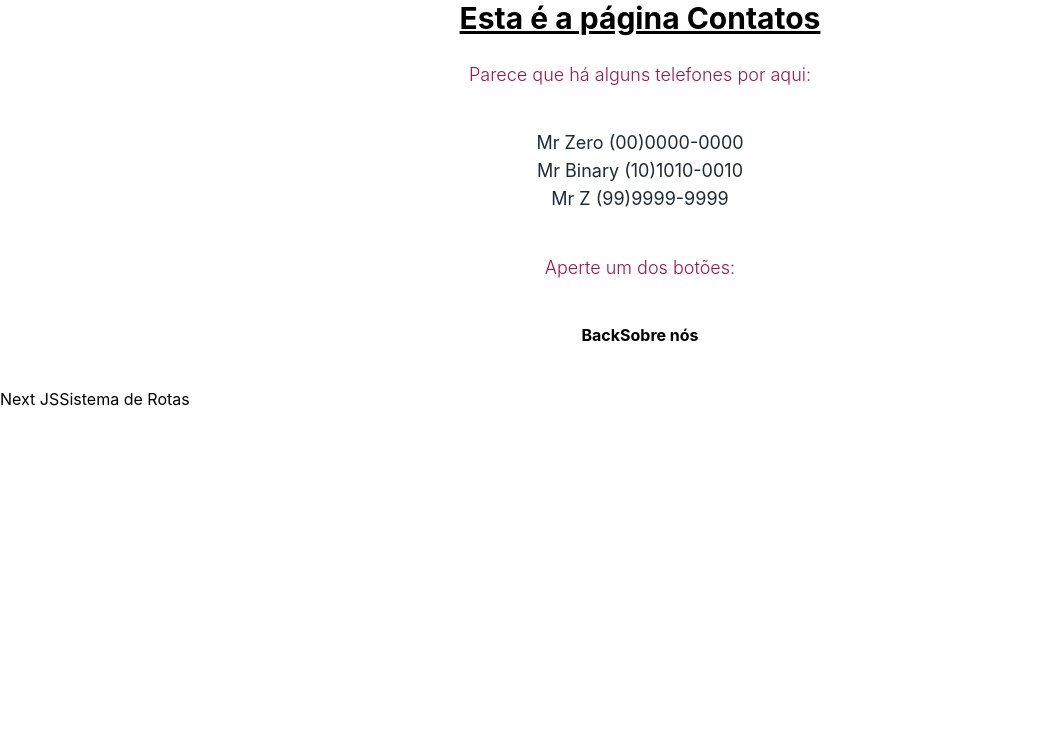
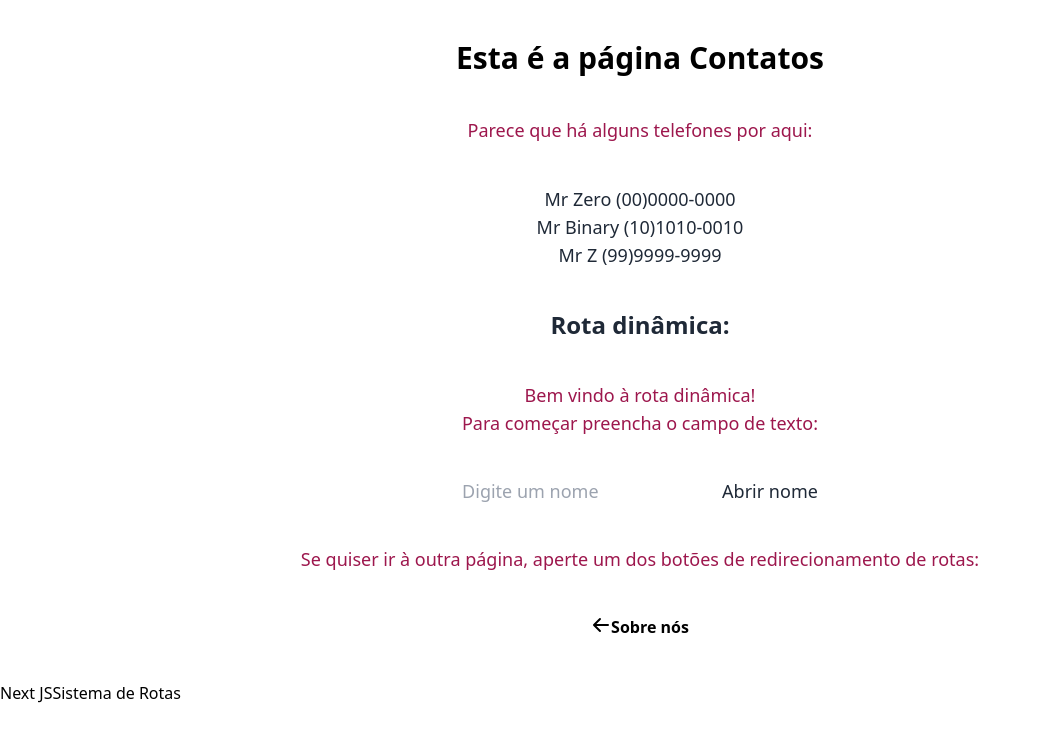
Before and after one commit to Danethree/rotas-next-js, a Next.js app: page /Contacts in a window 1280 px wide. Shown: the top 742 px of the page, without its empty margins (0-1040 px from the left). Built offline with nearby package versions, Linux system fonts and the light colour scheme.

Commit message:
Refatorando o codigo

```diff
--- /dev/null
+++ b/Components/Input/index.js
@@ -0,0 +1,40 @@
+
+import React, { useState } from 'react';
+import {useRouter} from 'next/router';
+
+
+export default function Input()
+{
+    const [seuNome,setSeunome] = useState('');
+     const router = useRouter();
+    const handleClick = ()=>
+    {
+        router.push(`/Contacts/${seuNome}/nome`)
+    }
+    const handleChange = (e)=>
+    {
+        setSeunome(e.target.value);
+    }
+    return(
+        <form className="d-flex  max-w-sm">
+             <div class="flex items-center border-b border-pink-500 py-2">
+                <input
+                type="text"
+                placeholder= "Digite um nome"
+                value = {seuNome}
+                onChange = {handleChange}
+                ></input>
+             <button class="flex-shrink-0 bg-pink-800 hover:bg-pink-700 border-pink-900 hover:border-pink-700 text-sm border-4 text-white py-1 px-2 rounded"
+
+             type="button"
+             onClick={handleClick}>
+                Abrir nome
+            </button>
+
+
+             </div>
+
+
+        </form>
+    )
+}
--- a/pages/About/index.js
+++ b/pages/About/index.js
@@ -17,9 +17,11 @@ export default function About()
           <p class="text-lg font-light leading-relaxed mt-6 mb-4 text-pink-800 text-center">
          Clique em um dos botões abaixo:
         </p>
-        <div>
+        <div className="flex justify-center align-center">
         <Button
-              name="Home"
+              name={<svg xmlns="http://www.w3.org/2000/svg" className="h-5 w-5" viewBox="0 0 20 20" fill="currentColor">
+              <path fillRule="evenodd" d="M9.707 16.707a1 1 0 01-1.414 0l-6-6a1 1 0 010-1.414l6-6a1 1 0 011.414 1.414L5.414 9H17a1 1 0 110 2H5.414l4.293 4.293a1 1 0 010 1.414z" clipRule="evenodd" />
+            </svg>}
               adressRef = "/"
         />
           <Button
--- a/pages/Contacts/[id]/nome.js
+++ b/pages/Contacts/[id]/nome.js
@@ -1,6 +1,9 @@
 
 
+import Link from 'next/link';
 import {useRouter} from 'next/router';
+import Button from '../../../Components/Button';
+import Footer from '../../../Components/Footer';
 export default function nome(){
 
     const router = useRouter();
@@ -8,18 +11,34 @@ export default function nome(){
 
 
     return(
-        <div>
-            <h1 className="text-3xl text-center text-bold text-pink-800 m-10">
-                Insira o seu nome na url dessa forma:
+        <>
+               <h1 className = " text-3xl text-center text-bold text-pink-800 m-10">Bem vindo(a),
+            <span className = "text-3xl  font-bold ml-2 text-black-800">
+                {meuId}
+            </span>!
+            </h1>
+
+           <div className = "flex justify-center align-center text-center">
+           <p className="text-xl m-10 text-black-800 font-size-600">
+                Esta é a página de rotas dinâmicas!<br/> Insira o seu nome na url dessa forma:
                 <span className="font-bold italic ml-1 text-pink-600">
                     Contacts/seuNome/nome
                 </span>
-            </h1>
-            <p className = " text-xl m-10 text-black-800 font-size-600">Bem vindo(a),
-            <span className = "text-xl underline font-bold ml-2 text-black-800">
-                {meuId}
-            </span>!
+                <br/>
+                Você verá o mesmo resultado se<b> inserir o nome no campo de texto em</b> :  <span className=" underline font-bold italic ml-1 text-pink-600">
+                    <Link href = "/Contacts">Contatos</Link>
+                </span>
             </p>
-        </div>
+           </div>
+               <div className = "flex justify-center align-center">
+               <Button
+                name={<svg xmlns="http://www.w3.org/2000/svg" className="h-5 w-5" viewBox="0 0 20 20" fill="currentColor">
+                <path fillRule="evenodd" d="M9.707 16.707a1 1 0 01-1.414 0l-6-6a1 1 0 010-1.414l6-6a1 1 0 011.414 1.414L5.414 9H17a1 1 0 110 2H5.414l4.293 4.293a1 1 0 010 1.414z" clipRule="evenodd" />
+              </svg>}
+                adressRef = "/Contacts"/>
+
+               </div>
+            <Footer/>
+        </>
     )
     }
--- a/pages/Contacts/index.js
+++ b/pages/Contacts/index.js
@@ -1,6 +1,7 @@
 
 import Button from "../../Components/Button";
 import Footer from "../../Components/Footer";
+import Input from "../../Components/Input";
 
 
 export default function Contacts(){
@@ -8,7 +9,7 @@ export default function Contacts(){
         <>
             <div className="flex-col justify-center align-center">
 
-            <h1 className="text-3xl font-bold underline text-center">
+            <h1 className="text-3xl font-bold m-10 text-center">
             Esta é a página Contatos
             </h1>
 
@@ -26,11 +27,30 @@ export default function Contacts(){
             Mr Z (99)9999-9999
          </li>
 
-     </ul>
+    </ul>
+
+
+    <>
+    <h1 className="text-2xl font-bold m-10 text-center">
+      Rota dinâmica:
+    </h1>
+    <p className="text-lg text-pink-800 text-center">
+      Bem vindo à rota dinâmica! <br/> Para começar preencha o campo de texto:
+    </p>
+    <div className="flex m-10 justify-center align-center">
+     <Input/>
+    </div>
+
+    </>
+
+
+
+
+
    </div>
 
     <p class="text-lg font-light leading-relaxed mt-6 mb-4 text-pink-800 text-center">
-        Aperte um dos botões:
+        Se quiser ir à outra página, aperte um dos botões de redirecionamento de rotas:
      </p>
 
     <div>
@@ -38,7 +58,9 @@ export default function Contacts(){
     <div className = " flex justify-center align-center m-10">
     <Button
 
-          name="Back"
+          name={<svg xmlns="http://www.w3.org/2000/svg" className="h-5 w-5" viewBox="0 0 20 20" fill="currentColor">
+          <path fillRule="evenodd" d="M9.707 16.707a1 1 0 01-1.414 0l-6-6a1 1 0 010-1.414l6-6a1 1 0 011.414 1.414L5.414 9H17a1 1 0 110 2H5.414l4.293 4.293a1 1 0 010 1.414z" clipRule="evenodd" />
+        </svg>}
           adressRef = "/"
     />
       <Button
--- a/pages/index.js
+++ b/pages/index.js
@@ -3,7 +3,7 @@ import Head from 'next/head'
 import Footer from '../Components/Footer'
 
 import Links from '../Components/Links/Links'
-import styles from '../styles/Home.module.css'
+
 
 export default function Home() {
   return (
--- a/styles/globals.css
+++ b/styles/globals.css
@@ -2,19 +2,3 @@
 @tailwind base;
 @tailwind components;
 @tailwind utilities;
-html,
-body {
-  padding: 0;
-  margin: 0;
-  font-family: -apple-system, BlinkMacSystemFont, Segoe UI, Roboto, Oxygen,
-    Ubuntu, Cantarell, Fira Sans, Droid Sans, Helvetica Neue, sans-serif;
-}
-
-a {
-  color: inherit;
-  text-decoration: none;
-}
-
-* {
-  box-sizing: border-box;
-}
```
Also changed, not shown: pages/Home/index.js (deleted, +0 -7 lines).
